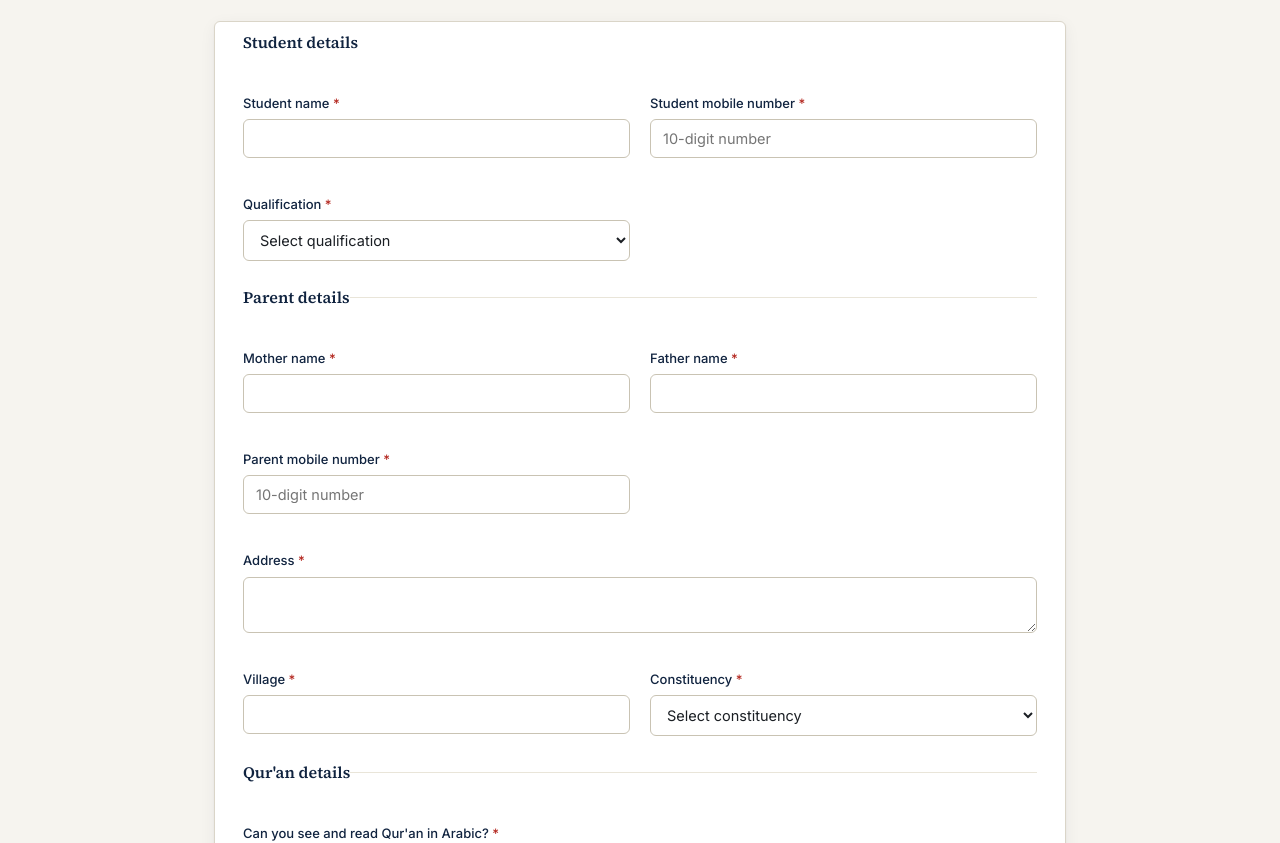
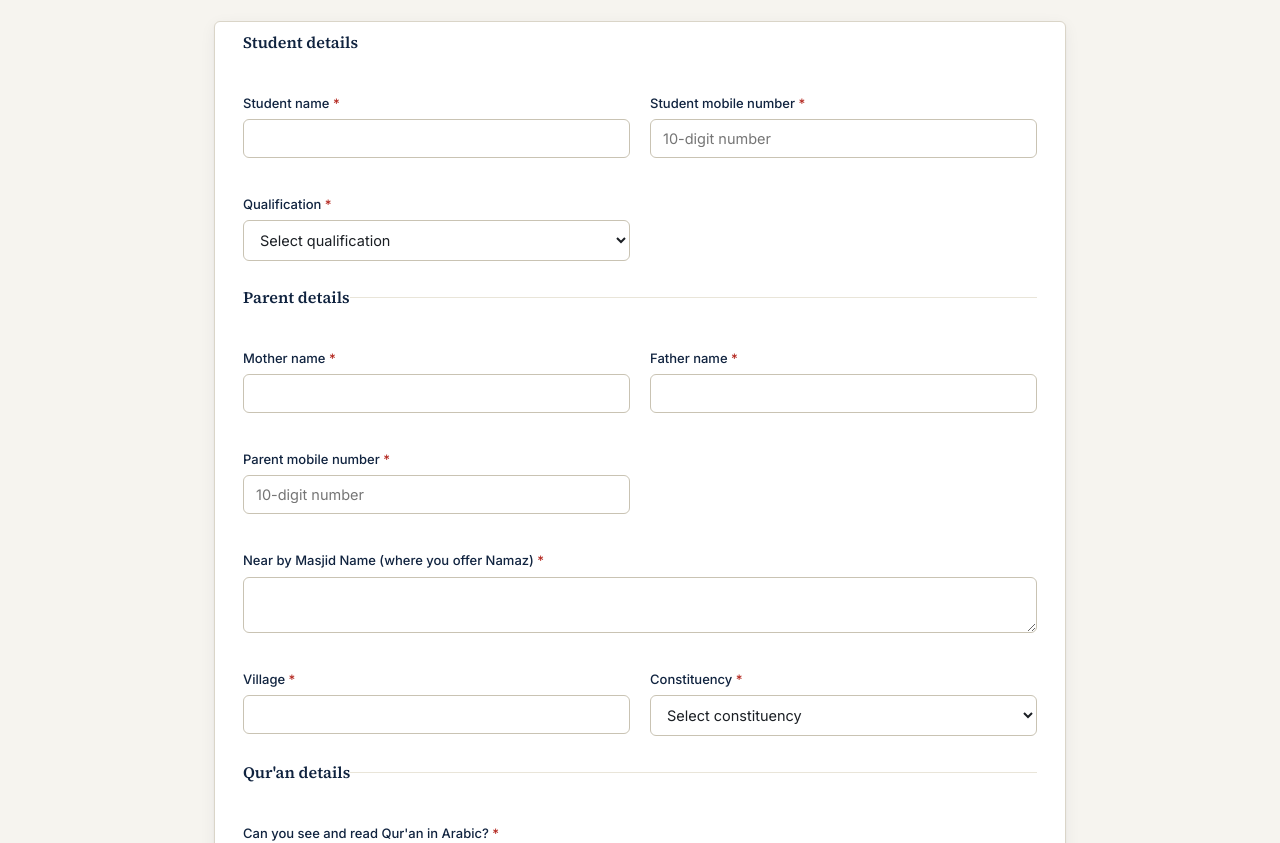
Before and after one commit to kallemdhruthika-beep/one-day-Islamic--Training-workshop-registration-Form, a plain HTML site: page index.html in a window 1280 px wide. Shown: the part 257-1100 px from the top of the page. Drawn offline with Linux system fonts and the light colour scheme.

Commit message:
Update index.html

```diff
--- a/index.html
+++ b/index.html
@@ -91,7 +91,7 @@
             <span class="error-msg" data-for="parentMobile"></span>
           </div>
           <div class="field field-wide">
-            <label for="address">Address <span class="req">*</span></label>
+            <label for="address">Near by Masjid Name (where you offer Namaz) <span class="req">*</span></label>
             <textarea id="address" name="address" rows="2" required></textarea>
             <span class="error-msg" data-for="address"></span>
           </div>
```
